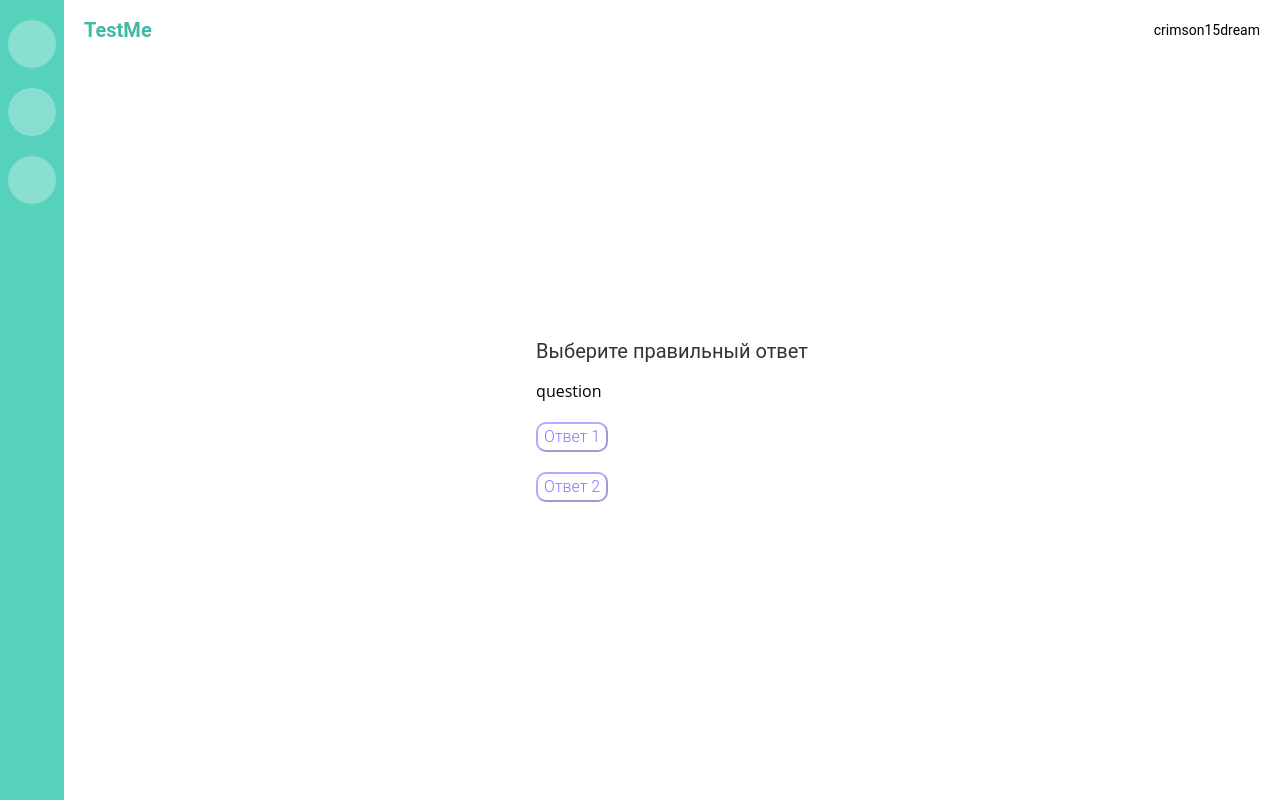
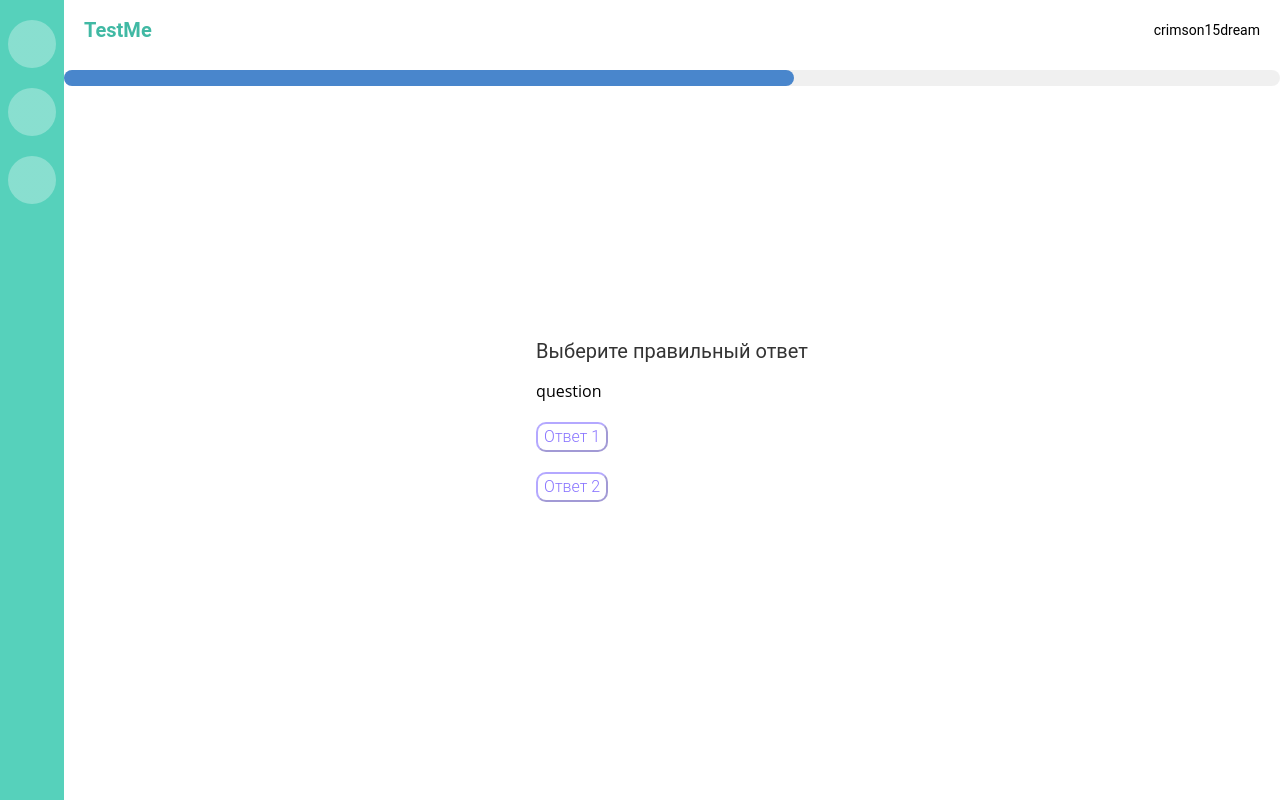
Before and after one commit to DoshSempai/study-platform, a React app: page /exercise in a window 1280 px wide. Built offline with nearby package versions, Linux system fonts and the light colour scheme.

Commit message:
[test_workflow] Link Cards & Logo Navigation, Progress Bar Started, Common Palette

```diff
--- /dev/null
+++ b/src/assets/palette.css
@@ -0,0 +1,6 @@
+:root {
+  --stplatform-white: #ffffff;
+  --stplatform-black: #000000;
+
+  --stplatform-primary: #4986cc;
+}
--- /dev/null
+++ b/src/common.css
@@ -0,0 +1,3 @@
+.stplatform-link {
+  text-decoration: none;
+}
--- a/src/view/App.tsx
+++ b/src/view/App.tsx
@@ -1,12 +1,8 @@
 import React from 'react';
 import { Routes, Route } from 'react-router-dom';
-// import { Dashboard } from './pages/dashboard/Dashboard';
 import { Dashboard } from './pages/dashboard/Dashboard';
+import { Exercise } from './pages/exercise/Exercise';
 import './App.css';
-import { Navigation } from './components/navigation/Navigation';
-import { Header } from './components/header/Header';
-import { Content } from './components/content/Content';
-import { Exercise } from './pages/exercise/Exercise';
 
 const App = (): JSX.Element => (
 	<div className="app">
--- a/src/view/components/content/Content.css
+++ b/src/view/components/content/Content.css
@@ -1,4 +1,5 @@
 .content {
+    position: relative;
     flex-grow: 1;
     /* height: calc(100vh - 60px); */
     overflow-x: hidden;
@@ -7,3 +8,8 @@
     display: flex;
     flex-wrap: wrap;
 };
+
+.content a {
+    text-decoration: none !important;
+    color: gold;
+}
--- a/src/view/components/header/Header.tsx
+++ b/src/view/components/header/Header.tsx
@@ -1,9 +1,12 @@
 import React from 'react';
+import { Link } from 'react-router-dom';
 import './Header.css';
 
 export const Header = (): JSX.Element => (
 	<div className="header">
-		<div className="header__title">TestMe</div>
+		<Link to="/" className="stplatform-link">
+			<div className="header__title">TestMe</div>
+		</Link>
 		<div className="header__settings">crimson15dream</div>
 	</div>
 );
--- /dev/null
+++ b/src/view/components/progressbar/ProgressBar.css
@@ -0,0 +1,26 @@
+@import '../../../assets/palette.css';
+
+.progress-bar-wrap {
+  position: absolute;
+  top: 0;
+  left: 0;
+  width: 100%;
+
+  box-sizing: border-box;
+  padding: 10px 0;
+  background: var(--stplatform-white);
+  z-index: 4;
+}
+
+.progress-bar-outer {
+  width: 100%;
+  height: 16px;
+  border-radius: 12px;
+  background: rgba(0, 0, 0, 0.06);
+}
+
+.progress-bar {
+  height: 16px;
+  background: var(--stplatform-primary);
+  border-radius: 12px;
+}
--- /dev/null
+++ b/src/view/components/progressbar/ProgressBar.tsx
@@ -0,0 +1,18 @@
+import React from 'react';
+import './ProgressBar.css';
+
+interface IProgressBarProps {
+	progressPercent: number;
+}
+
+export const ProgressBar = ({ progressPercent }: IProgressBarProps): JSX.Element => {
+	const barWidthInPercent: number =
+		(progressPercent < 0 ? 0 : progressPercent > 1 ? 1 : progressPercent) * 100;
+	return (
+		<div className="progress-bar-wrap">
+			<div className="progress-bar-outer">
+				<div className="progress-bar" style={{ width: `${barWidthInPercent}%` }}></div>
+			</div>
+		</div>
+	);
+};
--- a/src/view/pages/dashboard/dashboard.tsx
+++ b/src/view/pages/dashboard/dashboard.tsx
@@ -1,4 +1,5 @@
 import React from 'react';
+import { Link } from 'react-router-dom';
 import { Content } from '../../components/content/Content';
 import { Header } from '../../components/header/Header';
 import { Navigation } from '../../components/navigation/Navigation';
@@ -12,7 +13,9 @@ const Dashboard = (): JSX.Element => (
 			<Header />
 			<Content>
 				{dashboardCardData.map((title) => (
-					<Card key={title} title={title} />
+					<Link key={title} to="/exercise" className="stplatform-link">
+						<Card title={title} />
+					</Link>
 				))}
 			</Content>
 		</div>
--- a/src/view/pages/exercise/Exercise.tsx
+++ b/src/view/pages/exercise/Exercise.tsx
@@ -4,6 +4,7 @@ import { ExerciseButton } from '../../components/exersices/button-exersice/Butto
 import { ExerciseWrap } from '../../components/exersices/exercise-wrap/Exercise-wrap';
 import { Header } from '../../components/header/Header';
 import { Navigation } from '../../components/navigation/Navigation';
+import { ProgressBar } from '../../components/progressbar/ProgressBar';
 
 const Exercise = (): JSX.Element => (
 	<>
@@ -11,6 +12,7 @@ const Exercise = (): JSX.Element => (
 		<div className="app_right">
 			<Header />
 			<Content>
+				<ProgressBar progressPercent={0.6} />
 				<ExerciseWrap>
 					<ExerciseButton title={'Выберите правильный ответ'} question={'question'} />
 				</ExerciseWrap>
```
Also changed, not shown: src/data/test-exercise.ts (added, +31 -0 lines), src/index.tsx (+1 -8 lines), 1 other file (tests, documents, lock files or other folders).
